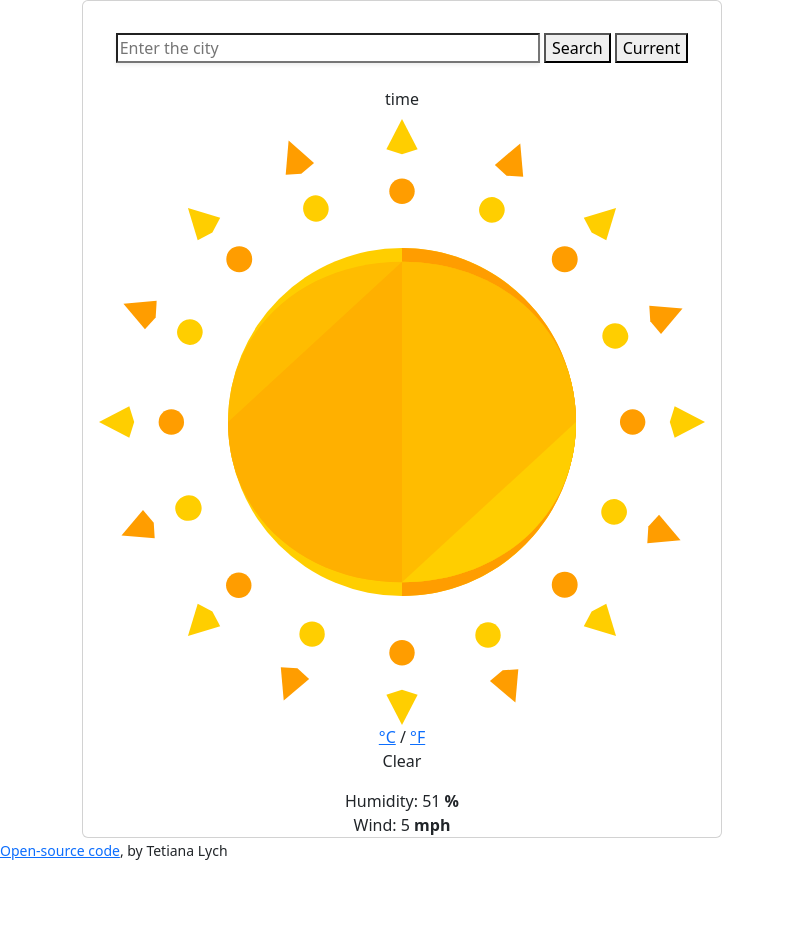
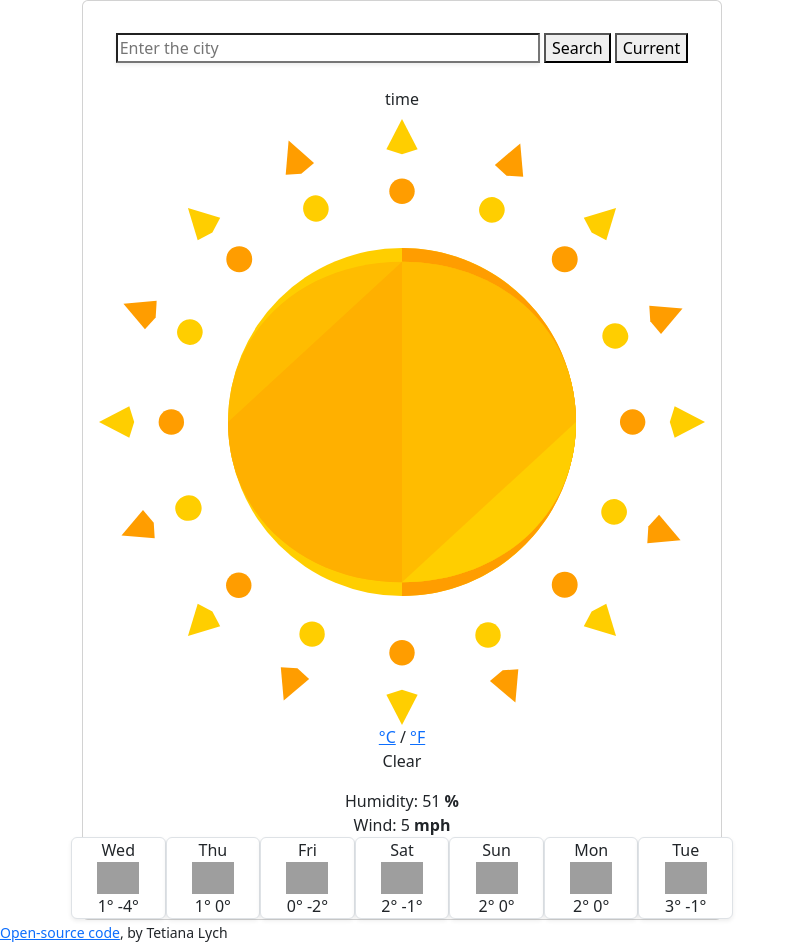
Before and after one commit to LychTetiana/Project_Weather, a website built with Parcel: page index.html in a window 1280 px wide. Shown: the whole page, without its empty margins (0-796 px from the left). Before the commit the page ends 862 px from the top, so only its background shows below. Built offline with nearby package versions, Linux system fonts and the light colour scheme; grey boxes are pictures that could not be loaded.

Commit message:
Add weather-forecast

```diff
--- a/index.html
+++ b/index.html
@@ -78,6 +78,98 @@
 
 
         <div class="weather-forecast" id="forecast"></div>
+        <div class="row">
+          <div class="col bg-white border rounded shadow-sm">
+            <div class="weather-forecast-date">Wed</div>
+            <img
+              src="http://openweathermap.org/img/wn/13d@2x.png"
+              alt=""
+              width="42"
+            ></img>
+            <div class="weather-forecast-temperatures">
+              <span class="weather-forecast-temperature-max"> 1° </span>
+              <span class="weather-forecast-temperature-min"> -4° </span>
+            </div>
+          </div>
+
+          <div class="col bg-white border rounded shadow-sm">
+            <div class="weather-forecast-date">Thu</div>
+            <img
+              src="http://openweathermap.org/img/wn/04d@2x.png"
+              alt=""
+              width="42"
+            ></img>
+            <div class="weather-forecast-temperatures">
+              <span class="weather-forecast-temperature-max"> 1° </span>
+              <span class="weather-forecast-temperature-min"> 0° </span>
+            </div>
+          </div>
+
+          <div class="col bg-white border rounded shadow-sm">
+            <div class="weather-forecast-date">Fri</div>
+            <img
+              src="http://openweathermap.org/img/wn/04d@2x.png"
+              alt=""
+              width="42"
+            ></img>
+            <div class="weather-forecast-temperatures">
+              <span class="weather-forecast-temperature-max"> 0° </span>
+              <span class="weather-forecast-temperature-min"> -2° </span>
+            </div>
+          </div>
+
+          <div class="col bg-white border rounded shadow-sm">
+            <div class="weather-forecast-date">Sat</div>
+            <img
+              src="http://openweathermap.org/img/wn/13d@2x.png"
+              alt=""
+              width="42"
+            ></img>
+            <div class="weather-forecast-temperatures">
+              <span class="weather-forecast-temperature-max"> 2° </span>
+              <span class="weather-forecast-temperature-min"> -1° </span>
+            </div>
+          </div>
+
+          <div class="col bg-white border rounded shadow-sm">
+            <div class="weather-forecast-date">Sun</div>
+            <img
+              src="http://openweathermap.org/img/wn/04d@2x.png"
+              alt=""
+              width="42"
+            ></img>
+            <div class="weather-forecast-temperatures">
+              <span class="weather-forecast-temperature-max"> 2° </span>
+              <span class="weather-forecast-temperature-min"> 0° </span>
+            </div>
+          </div>
+
+          <div class="col bg-white border rounded shadow-sm">
+            <div class="weather-forecast-date">Mon</div>
+            <img
+              src="http://openweathermap.org/img/wn/04d@2x.png"
+              alt=""
+              width="42"
+            ></img>
+            <div class="weather-forecast-temperatures">
+              <span class="weather-forecast-temperature-max"> 2° </span>
+              <span class="weather-forecast-temperature-min"> 0° </span>
+            </div>
+          </div>
+
+          <div class="col bg-white border rounded shadow-sm">
+            <div class="weather-forecast-date">Tue</div>
+            <img
+              src="http://openweathermap.org/img/wn/03d@2x.png"
+              alt=""
+              width="42"
+            ></img>
+            <div class="weather-forecast-temperatures">
+              <span class="weather-forecast-temperature-max"> 3° </span>
+              <span class="weather-forecast-temperature-min"> -1° </span>
+            </div>
+          </div>
+        </div>
 
        </div>
       </div>
--- a/src/style.css
+++ b/src/style.css
@@ -71,9 +71,10 @@ a,
 }
 
 .col{
+margin: 5px 5px;
  color: blueviolet;
 }
 .row{
-  margin: auto;
+  margin: 15px  15px 15px 15px;
   border: 0px;
   }
```
Also changed, not shown: images/bacground.jpg (added), src/App.js (added).
